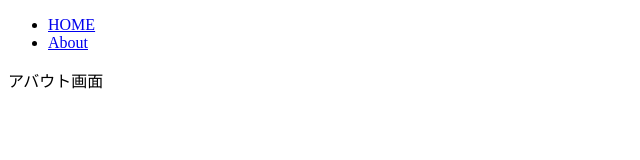
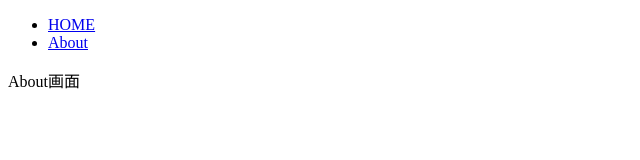
Before and after one commit to techselect-joint-dev/todo-practice, a Vue app: page /about in a window 1280 px wide. Shown: the top 160 px of the page, without its empty margins (0-640 px from the left). Built offline with nearby package versions, Linux system fonts and the light colour scheme.

Commit message:
'アバウト'to'About'

```diff
--- a/src/components/About.vue
+++ b/src/components/About.vue
@@ -1,5 +1,5 @@
 <template>
-  <div>アバウト画面</div>
+  <div>About画面</div>
 </template>
 
 <script>
```
